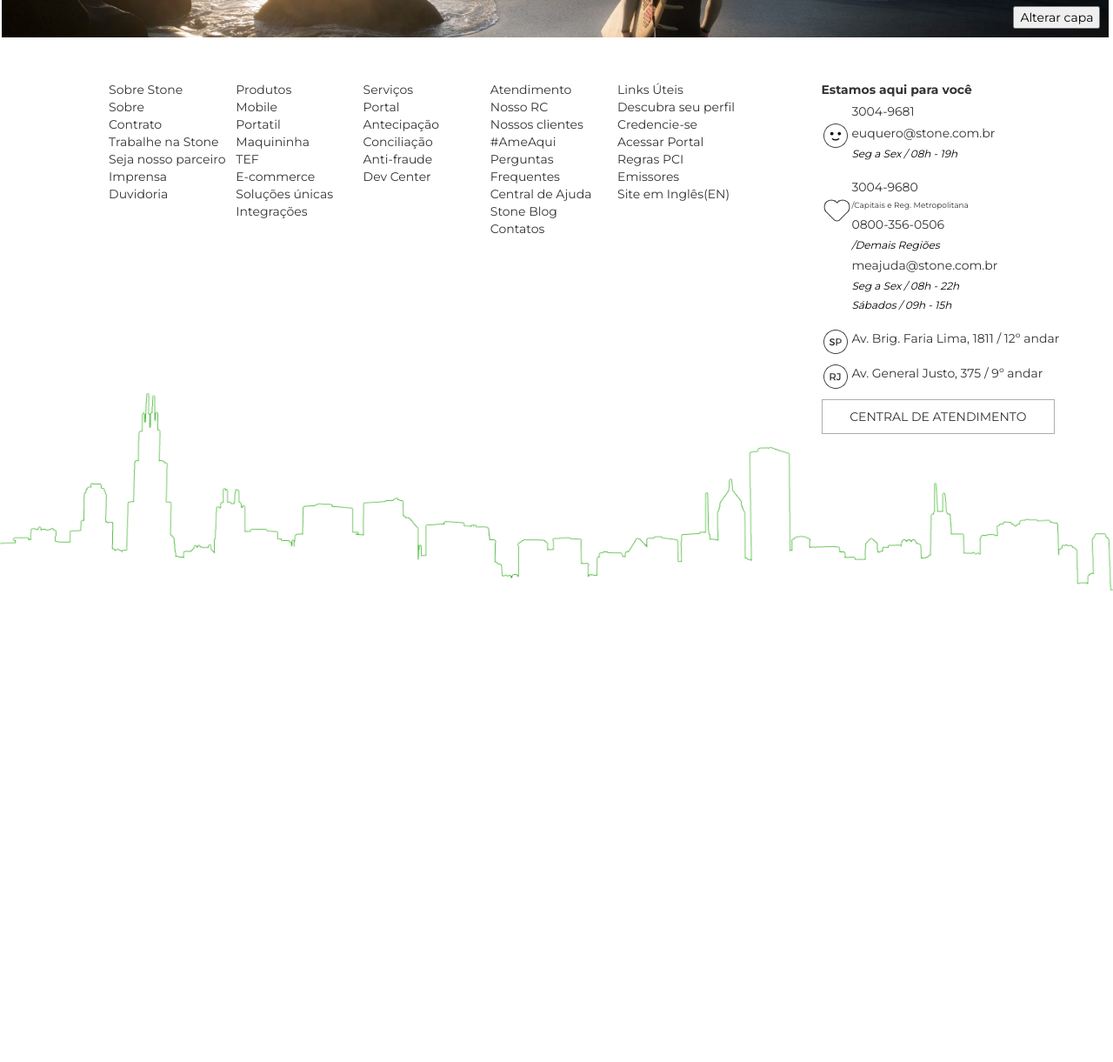
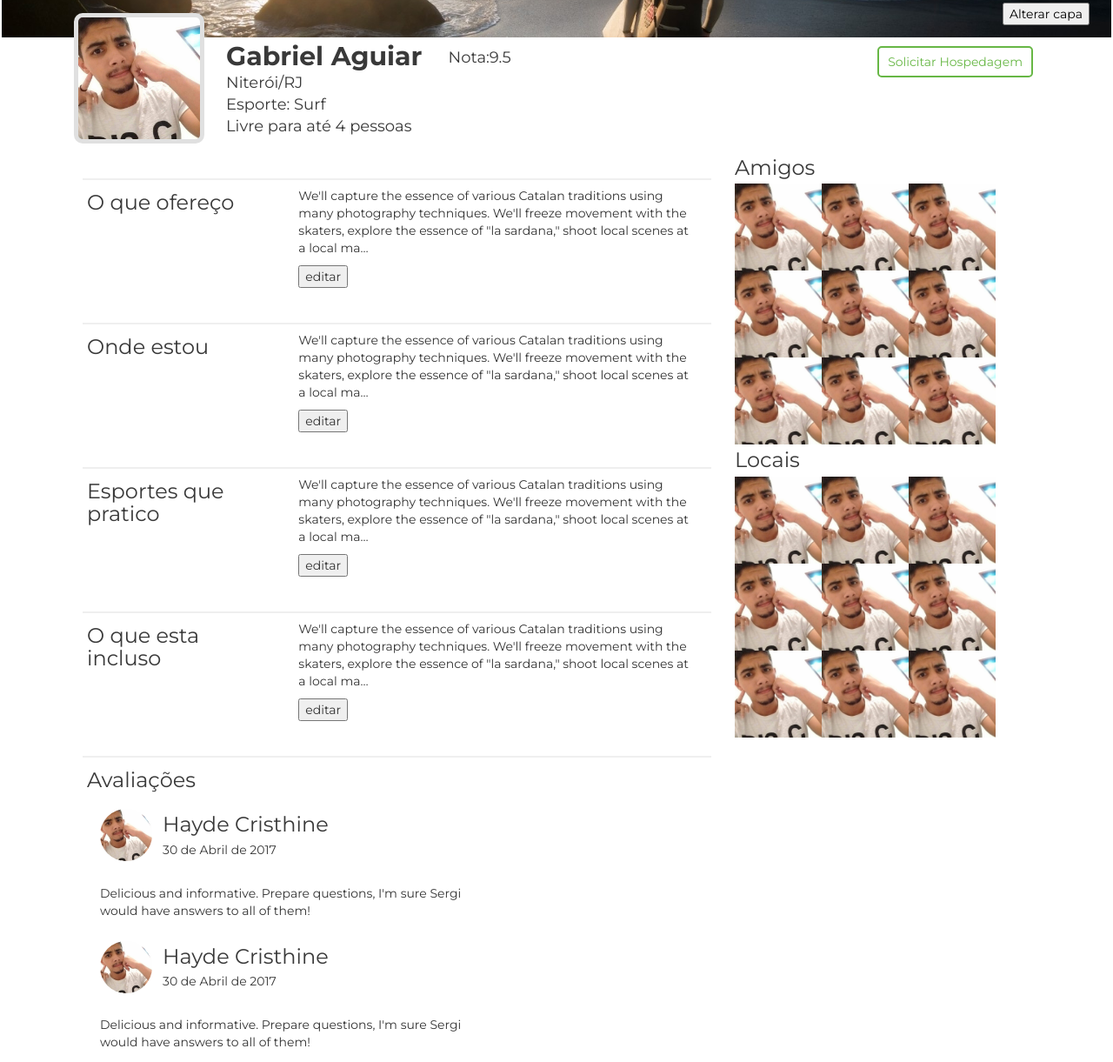
Before and after one commit to gabrielogin/DW-2017.1, a plain HTML site: page pages/perfil.html in a window 1280 px wide. Shown: the part 366-1587 px from the top of the page at 87% size. Before the commit the page ends 1046 px from the top, so only its background shows below. Drawn offline with nearby package versions, Linux system fonts and the light colour scheme.

Commit message:
alteração das paginas

```diff
--- a/pages/css/custom.css
+++ b/pages/css/custom.css
@@ -297,13 +297,13 @@ ul {
 }
 .line {
     display: inline-block;
-	margin-bottom: 15px;
-    margin-top: 8px;
+	margin-bottom: 8px;
+    margin-top: 30px;
     margin-left: 10px;
     vertical-align: middle;
     height: 2px;
-    width: 45%;
-    background-color: #cacaca;
+    width: 99%;
+    background-color: #efefef;
 }
 .flex {
     display: flex;
@@ -319,7 +319,7 @@ ul {
     color: #ffffff;
 }
 .color-1 {
-    color: #393939;
+    color: #393939 !important;
 }
 .color-2 {
     color: #cacaca;
@@ -531,10 +531,9 @@ ul {
     background-size: cover;
     background-position: center;
 	height: 300px;
-	width: 99.8%;
+	width: 100%;
 	text-align: right;
-    vertical-align: bottom;
-    display: grid;
+    padding-top: 250px;
 }
 .alterar-capa {
 	margin-top: auto;
@@ -544,6 +543,23 @@ ul {
 }
 .alterar-capa:hover {
 	color: #fff;
+}
+.foto {
+    height: 150px;
+    margin-top: -28px;
+    width: 150px;
+    margin-left: 15px;
+	margin-right: 10px;
+    background-image: url("../img/perfil.jpg");
+	background-size: cover;
+    border: 5px solid rgb(224, 224, 224);
+    border-radius: 10px;
+}
+.solicitar {
+	float:right;
+	margin-top: 10px;
+	color: #67b745;
+	text-align:right;
 }
 .esportes-home {
 	width:346px;
@@ -607,6 +623,43 @@ input[type="submit"] {
 	border:2px solid #67b745;
 	border-radius: 10px;
 }
+.info {
+    width: auto;
+}
+.nota {
+    margin-top:9px;
+}
+.nota-valor {
+    float: left;
+}
+.amigos {
+    margin-top: 10px;
+    float: right;
+}
+.foto-amigo {
+    width: 100px;
+    height: 100px;
+    margin: 0px;
+    padding: 0px;
+    float: left;
+    background-image: url("../img/perfil.jpg");
+    background-size: cover;
+}
+.foto-comentario {
+    margin-right: 12px;
+    float: left;
+    width: 60px;
+    height:60px;
+    border-radius: 80px;
+    background-size: cover;
+    background-image: url("../img/perfil.jpg");
+}
+.comentario {
+    margin-top: 15px;
+}
+.descricao {
+    margin-top: 10px;
+}
 @media (min-width: 1800px) {
     .slider-content {
         margin-top: 13%;
--- a/pages/perfil.html
+++ b/pages/perfil.html
@@ -26,8 +26,12 @@
                     <li><a href="#">CONTATO</a></li>
                 </ul>
                 <ul class="nav navbar-nav navbar-right">
-                        <li class=""><a class="no-padding" href="login.html"><button  class="button-menu">ENTRAR</button></a></li>
-                        <li class=""><a class="no-padding" href="cadastro.html"><button class="button-menu ativado">CADASTRAR</button></a></li>
+                    <li class=""><a class="no-padding" href="login.html">
+                        <button class="button-menu">ENTRAR</button>
+                    </a></li>
+                    <li class=""><a class="no-padding" href="cadastro.html">
+                        <button class="button-menu ativado">CADASTRAR</button>
+                    </a></li>
                 </ul>
             </div>
         </div>
@@ -39,11 +43,129 @@
     <div class="row no-margin">
         <div class="col-md-12 col-lg-12 padding-new">
             <div class="capa">
-				<a class="alterar-capa" href="#"><button>Alterar capa</button></a>
+                <div class="col-md-3 solicitar">
+                    <a class="alterar-capa" href="#">
+                        <button>Alterar capa</button>
+                    </a>
+                </div>
+
+            </div>
+        </div>
+    </div>
+    <div class="row">
+        <div class="perfil container">
+            <div class="col-md-1 foto">
+            </div>
+            <div class="col-md-4 info">
+                <h2 class="color-1">Gabriel Aguiar</h2>
+                <h4 class="color-1">Niterói/RJ</h4>
+                <h4 class="color-1">Esporte: Surf</h4>
+                <h4 class="color-1">Livre para até 4 pessoas</h4>
+            </div>
+            <div class="col-md-2 nota">
+                <h4 class="color-1 nota-valor">Nota: </h4><h4 class="color-1">9.5</h4>
+            </div>
+            <div class="col-md-3 solicitar">
+                <a href="#">
+                    <button class="button-menu">Solicitar Hospedagem</button>
+                </a>
+            </div>
+
+            <div class="clearfix"></div>
+            <div class="amigos col-md-4">
+                <h3 class="color-1">Amigos</h3>
+                <div class="foto-amigo"></div>
+                <div class="foto-amigo"></div>
+                <div class="foto-amigo"></div>
+                <div class="foto-amigo"></div>
+                <div class="foto-amigo"></div>
+                <div class="foto-amigo"></div>
+                <div class="foto-amigo"></div>
+                <div class="foto-amigo"></div>
+                <div class="foto-amigo"></div>
+                <div class="clearfix"></div>
+                <h3 class="color-1">Locais</h3>
+                <div class="foto-amigo"></div>
+                <div class="foto-amigo"></div>
+                <div class="foto-amigo"></div>
+                <div class="foto-amigo"></div>
+                <div class="foto-amigo"></div>
+                <div class="foto-amigo"></div>
+                <div class="foto-amigo"></div>
+                <div class="foto-amigo"></div>
+                <div class="foto-amigo"></div>
+            </div>
+            <div class="col-md-8 descricao">
+                <div class="line"></div>
+                <div class="col-md-4">
+                    <h3 class="color-1">O que ofereço</h3>
+                </div>
+                <div class="col-md-8">
+                    <p>We'll capture the essence of various Catalan traditions using many photography techniques. We'll freeze movement with the skaters, explore the essence of "la sardana," shoot local scenes at a local ma…</p>
+                    <button>editar</button>
+                </div>
+            </div>
+            <div class="col-md-8 descricao">
+                <div class="line"></div>
+                <div class="col-md-4">
+                    <h3 class="color-1">Onde estou</h3>
+                </div>
+                <div class="col-md-8">
+                    <p>We'll capture the essence of various Catalan traditions using many photography techniques. We'll freeze movement with the skaters, explore the essence of "la sardana," shoot local scenes at a local ma…</p>
+                <button>editar</button>
+                </div>
+            </div>
+            <div class="col-md-8 descricao">
+                <div class="line"></div>
+                <div class="col-md-4">
+                    <h3 class="color-1">Esportes que pratico</h3>
+                </div>
+                <div class="col-md-8">
+                    <p>We'll capture the essence of various Catalan traditions using many photography techniques. We'll freeze movement with the skaters, explore the essence of "la sardana," shoot local scenes at a local ma…</p>
+                    <button>editar</button>
+                </div>
+            </div>
+            <div class="col-md-8 descricao">
+                <div class="line"></div>
+                <div class="col-md-4">
+                    <h3 class="color-1">O que esta incluso</h3>
+                </div>
+                <div class="col-md-8">
+                    <p>We'll capture the essence of various Catalan traditions using many photography techniques. We'll freeze movement with the skaters, explore the essence of "la sardana," shoot local scenes at a local ma…</p>
+                    <button>editar</button>
+                </div>
+            </div>
+            <div class="col-md-8 descricao">
+                <div class="line"></div>
+                <div class="col-md-8">
+                    <h3 class="color-1">Avaliações</h3>
+                    <div class="col-md-12 comentario">
+                        <div class="foto-comentario"></div>
+                        <h3 class="color-1">Hayde Cristhine</h3>
+                        <p class="color-1">30 de Abril de 2017</p>
+                        <br>
+                        <p>Delicious and informative. Prepare questions, I'm sure Sergi would have answers to all of them!</p>
+                    </div>
+                    <div class="col-md-12 comentario">
+                        <div class="foto-comentario"></div>
+                        <h3 class="color-1">Hayde Cristhine</h3>
+                        <p class="color-1">30 de Abril de 2017</p>
+                        <br>
+                        <p>Delicious and informative. Prepare questions, I'm sure Sergi would have answers to all of them!</p>
+                    </div>
+                    <div class="col-md-12 comentario">
+                        <div class="foto-comentario"></div>
+                        <h3 class="color-1">Hayde Cristhine</h3>
+                        <p class="color-1">30 de Abril de 2017</p>
+                        <br>
+                        <p>Delicious and informative. Prepare questions, I'm sure Sergi would have answers to all of them!</p>
                     </div>
                 </div>
             </div>
         </div>
+    </div>
+</div>
+<div class="line"></div>
 <!-- /Section 1 -->
 <!-- Footer -->
 <div id="footer" class="container-fluid">
@@ -122,8 +244,10 @@
                 <img src="img/coracao.png"/>
             </div>
             <div class="col-md-11 padding-new content-footer">
-                        <p>3004-9680<p class="sub-text">/Capitais e Reg. Metropolitana</p></p>
-                        <p>0800-356-0506</p><p class="info">/Demais Regiões</p>
+                <p>3004-9680</p>
+                <p class="sub-text">/Capitais e Reg. Metropolitana</p>
+                <p>0800-356-0506</p>
+                <p class="info">/Demais Regiões</p>
                 <p>meajuda@stone.com.br</p>
                 <p class="info">Seg a Sex / 08h - 22h</p>
                 <p class="info">Sábados / 09h - 15h</p>
@@ -153,7 +277,9 @@
 
 <!-- javascript -->
 <script src="https://ajax.googleapis.com/ajax/libs/jquery/1.12.4/jquery.min.js"></script>
-    <script src="https://maxcdn.bootstrapcdn.com/bootstrap/3.3.7/js/bootstrap.min.js" integrity="sha384-Tc5IQib027qvyjSMfHjOMaLkfuWVxZxUPnCJA7l2mCWNIpG9mGCD8wGNIcPD7Txa" crossorigin="anonymous"></script>
+<script src="https://maxcdn.bootstrapcdn.com/bootstrap/3.3.7/js/bootstrap.min.js"
+        integrity="sha384-Tc5IQib027qvyjSMfHjOMaLkfuWVxZxUPnCJA7l2mCWNIpG9mGCD8wGNIcPD7Txa"
+        crossorigin="anonymous"></script>
 
 </body>
 </html>
```
Also changed, not shown: pages/img/perfil.jpg (added). Lines whose indentation alone changed are shown as unchanged.
